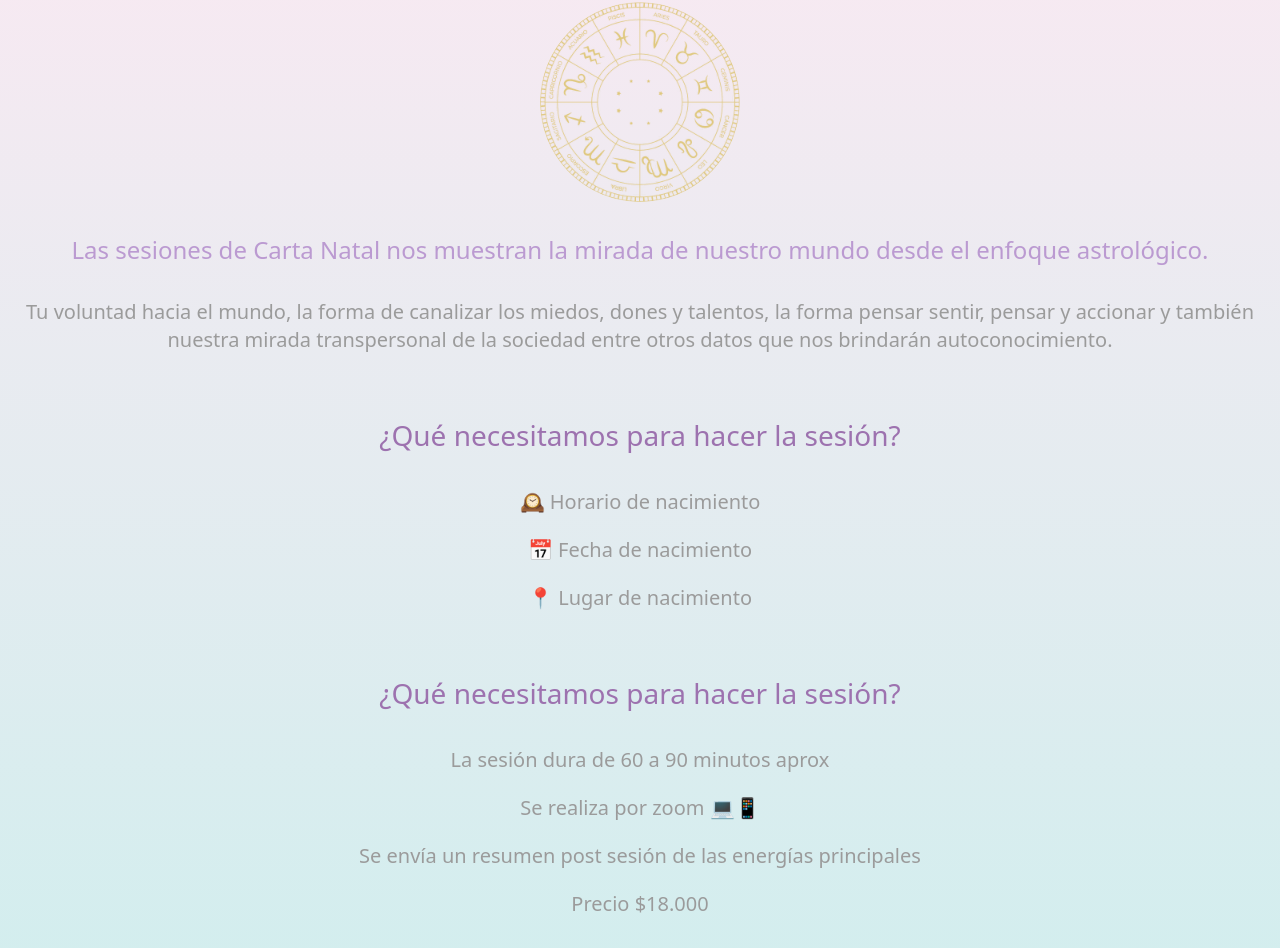
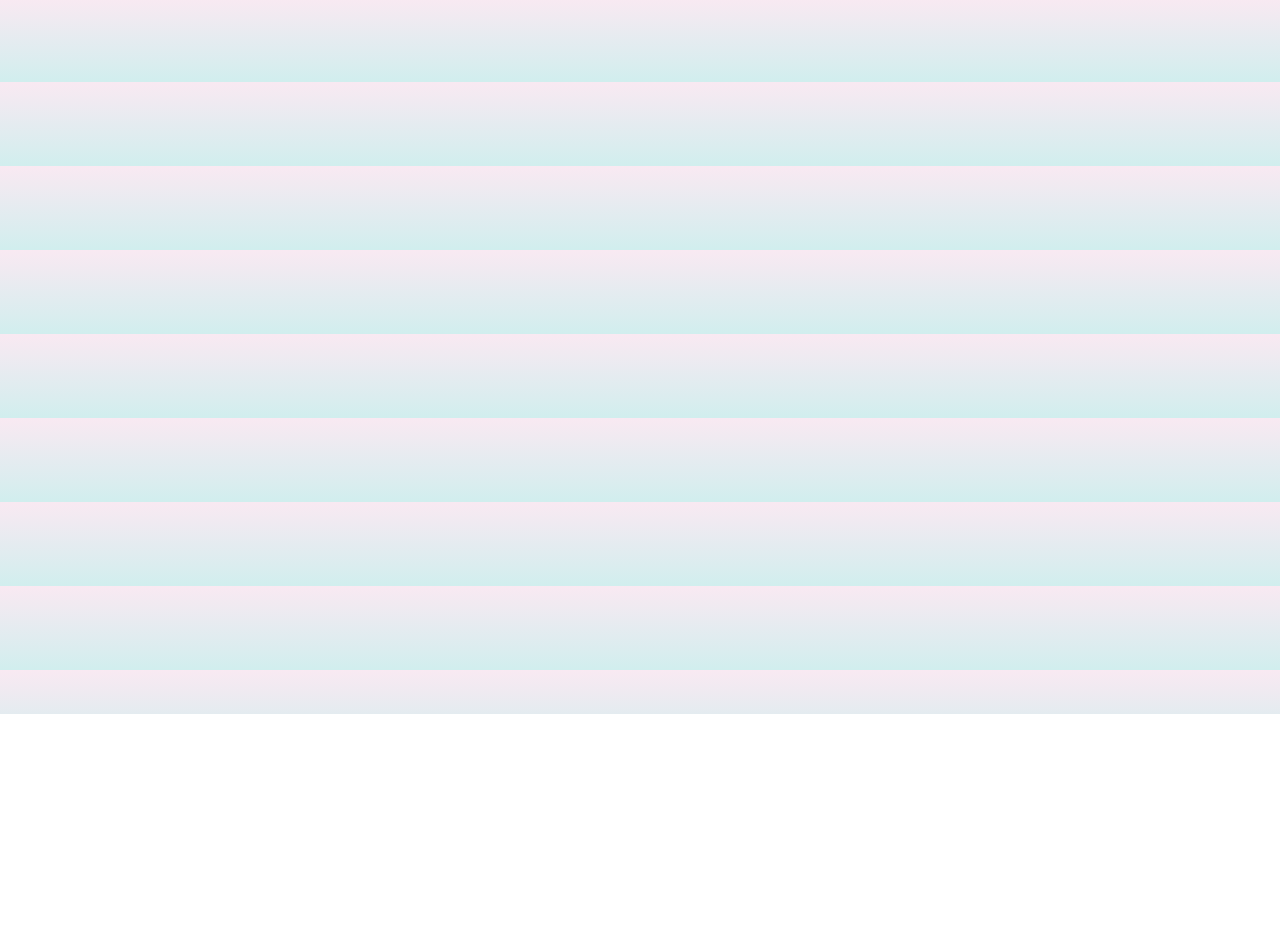
Before and after one commit to manuimfeld/Portfolio-2024, a Next.js app: page / in a window 1280 px wide. Shown: the part 86-1034 px from the top of the page. After the commit the page ends 800 px from the top, so only its background shows below. Built offline with nearby package versions, Linux system fonts and the light colour scheme.

Commit message:
Add Navbar in layout

```diff
--- a/src/app/layout.js
+++ b/src/app/layout.js
@@ -1,5 +1,6 @@
 import { Inter } from "next/font/google";
 import "./globals.css";
+import Navbar from "./ui/navbar";
 
 const inter = Inter({ subsets: ["latin"] });
 
@@ -11,7 +12,10 @@ export const metadata = {
 export default function RootLayout({ children }) {
   return (
     <html lang="en" className="bg-gradient-to-b from-[#f9e9f2] to-[#d1eeee]">
-      <body className="w-[calc(100vw_-_20px)] mx-auto">{children}</body>
+      <body className="">
+        <Navbar />
+        {children}
+      </body>
     </html>
   );
 }
--- a/src/app/page.js
+++ b/src/app/page.js
@@ -3,60 +3,6 @@ import Link from "next/link";
 
 export default function Home() {
   return (
-    <div className="flex flex-col items-center justify-center text-center mx-auto">
-      <p className="mt-8 text-3xl font-bold text-center text-[#bb9ad1]">
-        CARTA NATAL
-      </p>
-      <Image
-        width="200"
-        height="200"
-        src="/cart-natal.png"
-        className="mt-5 w-[200px] h-[200px] rounded-[112.5px] object-cover"
-      />
-      <p className="mt-8 text-2xl font-medium text-center text-[#bb9ad1]">
-        Las sesiones de Carta Natal nos muestran la mirada de nuestro mundo
-        desde el enfoque astrológico.
-      </p>
-      <p className="mt-8 text-xl text-center text-[#9b9b9b]">
-        Tu voluntad hacia el mundo, la forma de canalizar los miedos, dones y
-        talentos, la forma pensar sentir, pensar y accionar y también nuestra
-        mirada transpersonal de la sociedad entre otros datos que nos brindarán
-        autoconocimiento.
-      </p>
-      <p className="mt-[60px] text-[28px] font-medium text-center text-[#9d72af]">
-        ¿Qué necesitamos para hacer la sesión?
-      </p>
-      <p className="mt-8 text-xl font-medium text-center text-[#9b9b9b]">
-        🕰️ Horario de nacimiento
-      </p>
-      <p className="mt-5 text-xl font-medium text-center text-[#9b9b9b]">
-        📅 Fecha de nacimiento
-      </p>
-      <p className="mt-5 text-xl font-medium text-center text-[#9b9b9b]">
-        📍 Lugar de nacimiento
-      </p>
-      <p className="mt-[60px] text-[28px] font-medium text-center text-[#9d72af]">
-        ¿Qué necesitamos para hacer la sesión?
-      </p>
-      <p className="mt-8 text-xl font-medium text-center text-[#9b9b9b]">
-        La sesión dura de 60 a 90 minutos aprox
-      </p>
-      <p className="mt-5 text-xl font-medium text-center text-[#9b9b9b]">
-        Se realiza por zoom 💻📱
-      </p>
-      <p className="mt-5 text-xl font-medium text-center text-[#9b9b9b]">
-        Se envía un resumen post sesión de las energías principales
-      </p>
-      <p className="mt-5 text-xl font-medium text-center text-[#9b9b9b]">
-        Precio $18.000
-      </p>
-
-      <Link
-        href="https://wa.me/5491144036816?text=%C2%A1Hola%20Moona!%0AEstaba%20interesadx%20en%20la%20Lectura%20de%20Carta%20Natal.%0AMi%20nombre%20es%20"
-        className="mt-8 px-10 py-4 bg-[#9d72af] rounded-[25px] text-lg font-medium text-center text-white hover:bg-purple-800 focus:outline-none focus:ring-2 focus:ring-purple-600 focus:ring-opacity-50"
-      >
-        QUIERO MI LECTURA
-      </Link>
-    </div>
+    <div className="mt-5 flex flex-col items-center justify-center text-center mx-auto"></div>
   );
 }
```
